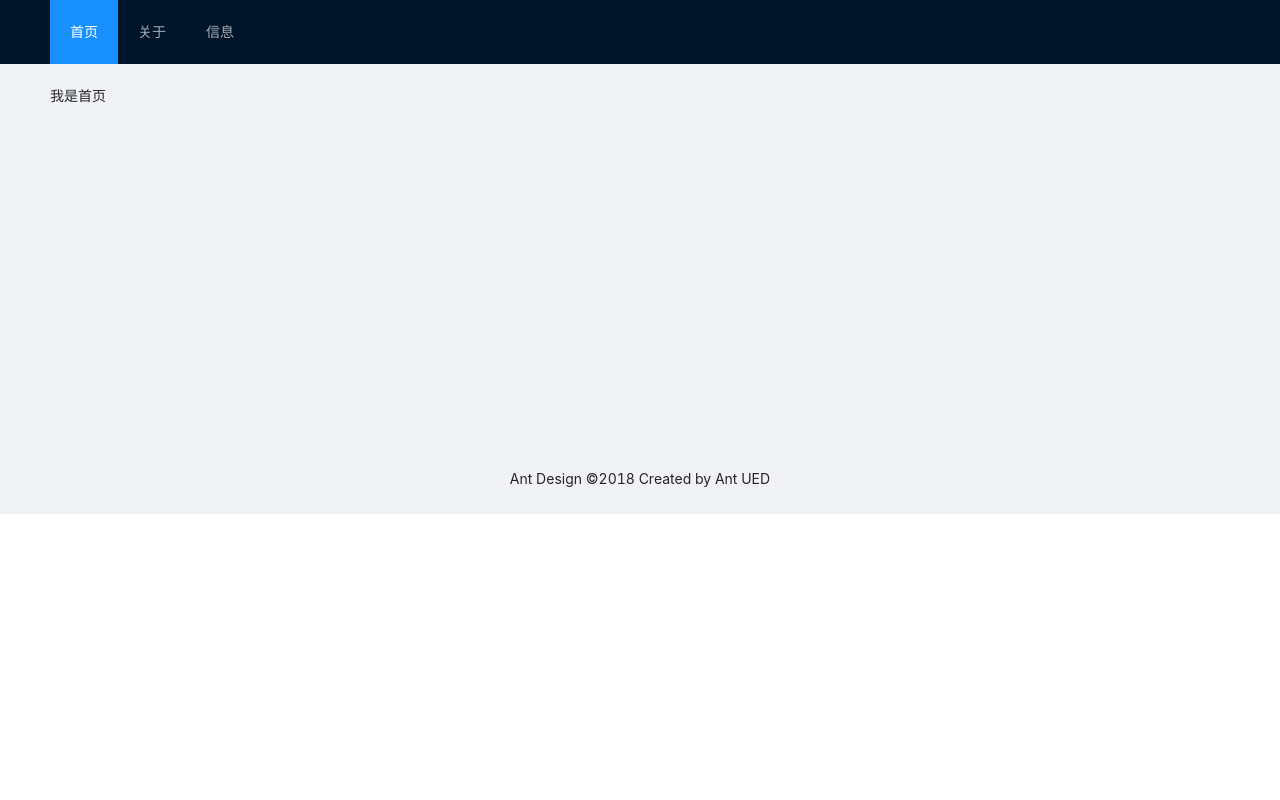
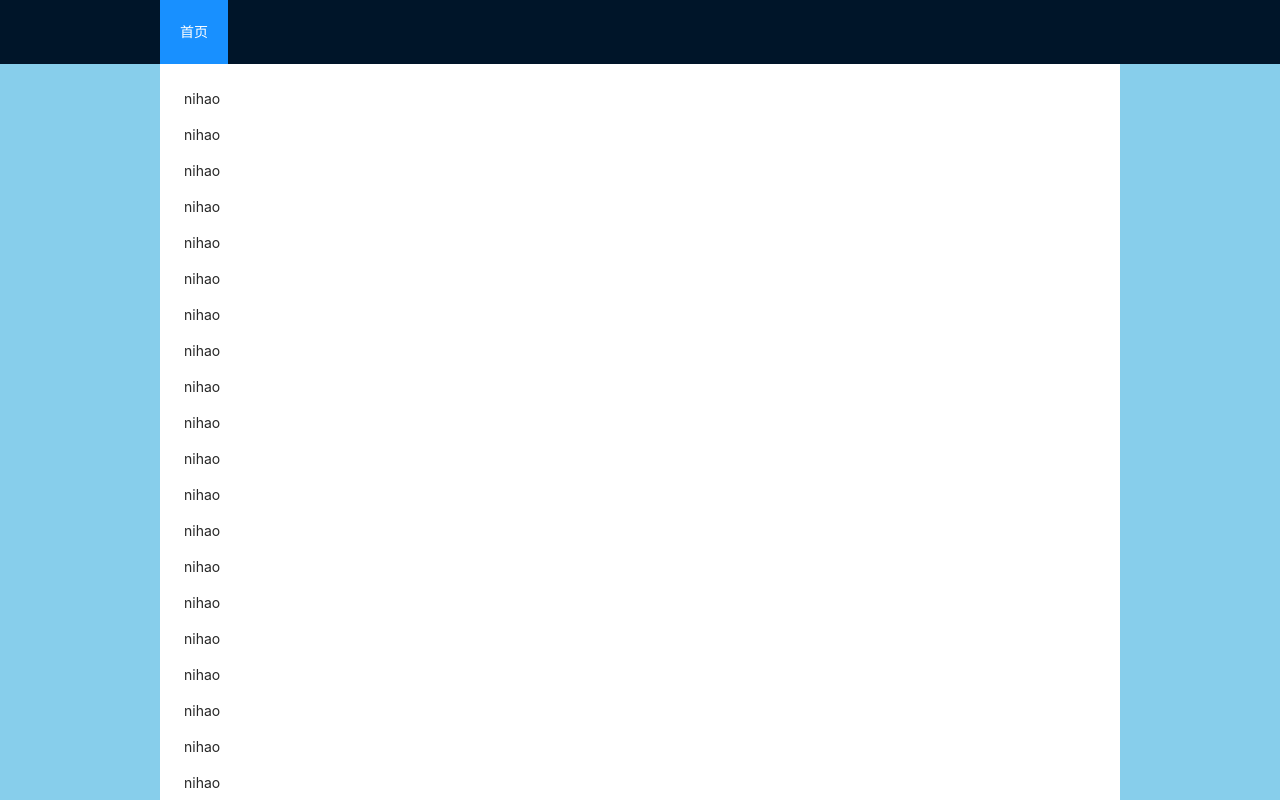
Before and after one commit to Rshomon/blog, a React (Create React App) app: page /home in a window 1280 px wide. Shown: the top 800 px of the page. Built offline with nearby package versions, Linux system fonts and the light colour scheme.

Commit message:
Modify the routing page

```diff
--- a/public/index.html
+++ b/public/index.html
@@ -3,7 +3,7 @@
   <head>
     <meta charset="utf-8" />
     <link rel="icon" href="%PUBLIC_URL%/favicon.ico" />
-    <meta name="viewport" content="width=device-width, initial-scale=1" />
+    <meta name="viewport" content="width=device-width, initial-scale=1, maximum-scale=1.0, user-scalable=no"/>
     <meta name="theme-color" content="#000000" />
     <meta
       name="description"
@@ -24,7 +24,7 @@
       work correctly both with client-side routing and a non-root public URL.
       Learn how to configure a non-root public URL by running `npm run build`.
     -->
-    <title>React App</title>
+    <title>Rm Blog</title>
   </head>
   <body>
     <noscript>You need to enable JavaScript to run this app.</noscript>
--- a/src/App.jsx
+++ b/src/App.jsx
@@ -2,30 +2,23 @@ import React from "react";
 // import Admin from "./components/Admin/admin"
 import "./App.css";
 import "./assets/style/basestyle.css"
-import { Layout } from 'antd';
-import Headers from "./components/Headers/Headers"
-
-const { Header, Content, Footer } = Layout;
+import { BrowserRouter as Router, Switch, Route,Redirect } from "react-router-dom"
+import { routes } from "./route/router"
 
 class App extends React.Component {
   render() {
     return (
-      <Layout>
-        <Header style={{ position: 'fixed', zIndex: 1, width: '100%' }}>
-          <Headers></Headers>
-        </Header>
-        <Content className="site-layout" style={{ padding: '0 50px', marginTop: 64 }}>
-          {/* <Breadcrumb style={{ margin: '16px 0' }}>
-                        <Breadcrumb.Item>Home</Breadcrumb.Item>
-                        <Breadcrumb.Item>List</Breadcrumb.Item>
-                        <Breadcrumb.Item>App</Breadcrumb.Item>
-                    </Breadcrumb> */}
-          <div className="site-layout-background" style={{ padding: 24, minHeight: 380 }}>
-
-          </div>
-        </Content>
-        <Footer style={{ textAlign: 'center' }}>Ant Design ©2018 Created by Ant UED</Footer>
-      </Layout>
+      <Router>
+        <Switch>
+          {/* 从路由配置信息里面读取 */}
+          {
+            routes.map((item, index) => {
+              return <Route exact key={index} path={item.path} component={item.component}></Route>
+            })
+          }
+          <Redirect from='/' to="/home"></Redirect>
+        </Switch>
+      </Router>
     )
   }
 }
--- /dev/null
+++ b/src/components/Content/Content.css
@@ -0,0 +1,4 @@
+.site-layout .site-layout-background {
+    background: #fff;
+    width: 60rem;
+  }
--- /dev/null
+++ b/src/components/Content/Content.jsx
@@ -0,0 +1,13 @@
+import React from "react"
+import "./Content.css"
+
+// 内容组件
+export default class Content extends React.Component {
+    render() {
+        return (
+            <div className="site-layout-background w" style={{ padding: 24, minHeight: 380 }}>
+                {this.props.children}
+            </div>
+        )
+    }
+}
--- /dev/null
+++ b/src/components/Footer/Footer.jsx
@@ -0,0 +1,11 @@
+import React from "react"
+import "./Footer.css"
+export default class Footer extends React.Component{
+    render(){
+        return (
+            <div>
+                我是Footer
+            </div>
+        )
+    }
+}
--- a/src/components/Headers/Headers.css
+++ b/src/components/Headers/Headers.css
@@ -1,6 +1,6 @@
 @import "../../assets/style/basestyle.css";
 .header {
-  width: 100rem;
+  width: 60rem;
 }
 
 #components-layout-demo-fixed .logo {
--- a/src/components/Headers/Headers.jsx
+++ b/src/components/Headers/Headers.jsx
@@ -1,40 +1,15 @@
 import React from "react"
 import { Menu } from 'antd';
-import { BrowserRouter as Router, Switch, Route, NavLink } from "react-router-dom"
-import { routes } from "../../route/router"
 import "./Headers.css"
-const Header = () => {
-    return (
-        <div className="header w">
-            <div className="logo" />
-            <Menu theme="dark" mode="horizontal" defaultSelectedKeys={['1']}>
-                <Menu.Item key="1"><NavLink activeClassName="selected" to='/home'>首页</NavLink></Menu.Item>
-                <Menu.Item key="2"><NavLink activeClassName="selected" to='/about'>关于</NavLink></Menu.Item>
-                <Menu.Item key="3"><NavLink activeClassName="selected" to='/info'>信息</NavLink></Menu.Item>
-            </Menu>
-        </div>
-    )
-}
-
-
+import { NavLink } from "react-router-dom"
 class Headers extends React.Component {
     render() {
         return (
-            <div>
-
-                {/* 注册路由 */}
-                <Router>
-                    <Header />
-                    <Switch>
-                        {/* 从路由配置信息里面读取 */}
-                        {
-                            routes.map((item,index) => {
-                                return <Route exact key={index} path={item.path} component={item.component}></Route>
-                            })
-                        }
-                        <Route></Route>
-                    </Switch>
-                </Router>
+            <div className="header w">
+                <div className="logo" />
+                <Menu theme="dark" mode="horizontal" defaultSelectedKeys={this.props.current}>
+                    <Menu.Item key="1"><NavLink activeClassName="selected" to='/home'>首页</NavLink></Menu.Item>
+                </Menu>
             </div>
         )
     }
--- a/src/pages/About/About.jsx
+++ /dev/null
@@ -1,13 +0,0 @@
-import React from "react"
-
-class About extends React.Component {
-    render() {
-        return (
-            <div>
-                我是关于
-            </div>
-        )
-    }
-}
-
-export default About
--- a/src/pages/Home/Home.css
+++ b/src/pages/Home/Home.css
@@ -1,4 +1,7 @@
-
 .site-layout .site-layout-background {
   background: #fff;
 }
+
+.content {
+  background-color: skyblue;
+}
--- a/src/pages/Home/Home.jsx
+++ b/src/pages/Home/Home.jsx
@@ -1,15 +1,48 @@
+import React from "react"
 import { Layout } from 'antd';
-import React from "react"
 import Headers from "../../components/Headers/Headers"
-
+import Contents from "../../components/Content/Content"
+import Footers from "../../components/Footer/Footer"
+import "./Home.css"
 const { Header, Content, Footer } = Layout;
 
 class Home extends React.Component {
     render() {
         return (
-            <div>
-                我是首页
-            </div>
+            <Layout>
+                <Header style={{ position: 'fixed', zIndex: 1, width: '100%' }}>
+                    <Headers current="1"></Headers>
+                </Header>
+                <Content className="site-layout content" style={{ padding: '0 50px', marginTop: 64 }}>
+                    <Contents>
+                        <p>nihao </p>
+                        <p>nihao </p>
+                        <p>nihao </p>
+                        <p>nihao </p>
+                        <p>nihao </p>
+                        <p>nihao </p>
+                        <p>nihao </p>
+                        <p>nihao </p>
+                        <p>nihao </p>
+                        <p>nihao </p>
+                        <p>nihao </p>
+                        <p>nihao </p>
+                        <p>nihao </p>
+                        <p>nihao </p>
+                        <p>nihao </p>
+                        <p>nihao </p>
+                        <p>nihao </p>
+                        <p>nihao </p>
+                        <p>nihao </p>
+                        <p>nihao </p>
+                        <p>nihao </p>
+                        <p>nihao </p>
+                        <p>nihao </p>
+                        <p>nihao </p>
+                    </Contents>
+                </Content>
+                <Footer style={{ textAlign: 'center' }}><Footers></Footers></Footer>
+            </Layout>
         )
     }
 }
--- a/src/route/router.js
+++ b/src/route/router.js
@@ -1,11 +1,7 @@
 import Home from "../pages/Home/Home";
-import About from "../pages/About/About";
+// import About from "../pages/About/About";
 
 export const routes = [
-  {
-    path: "/about",
-    component: About,
-  },
   {
     path: "/home",
     component: Home,
```
Also changed, not shown: src/components/Footer/Footer.css (added).
